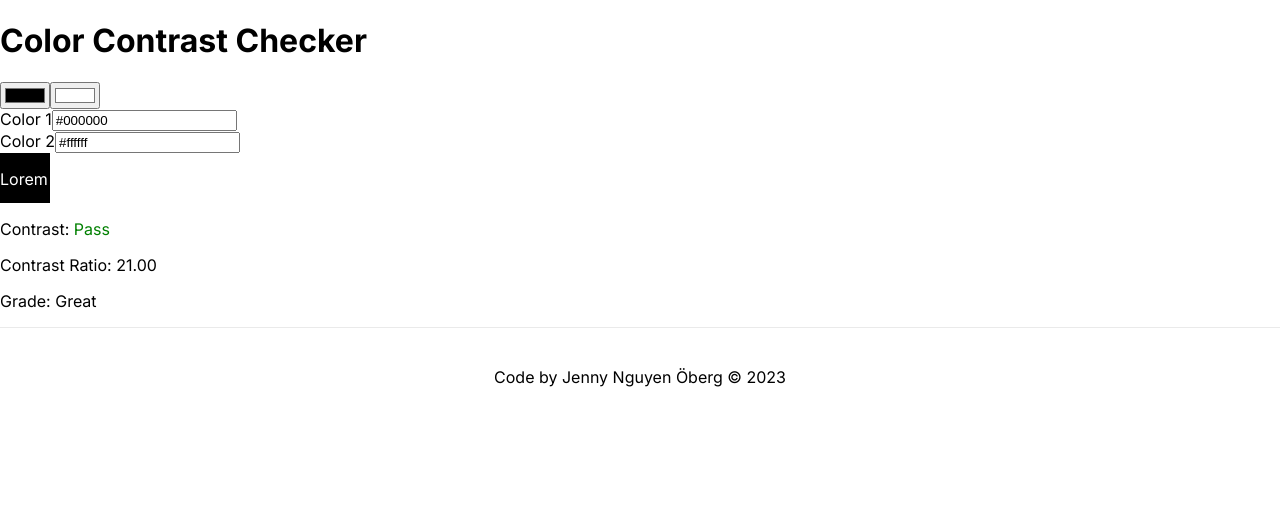
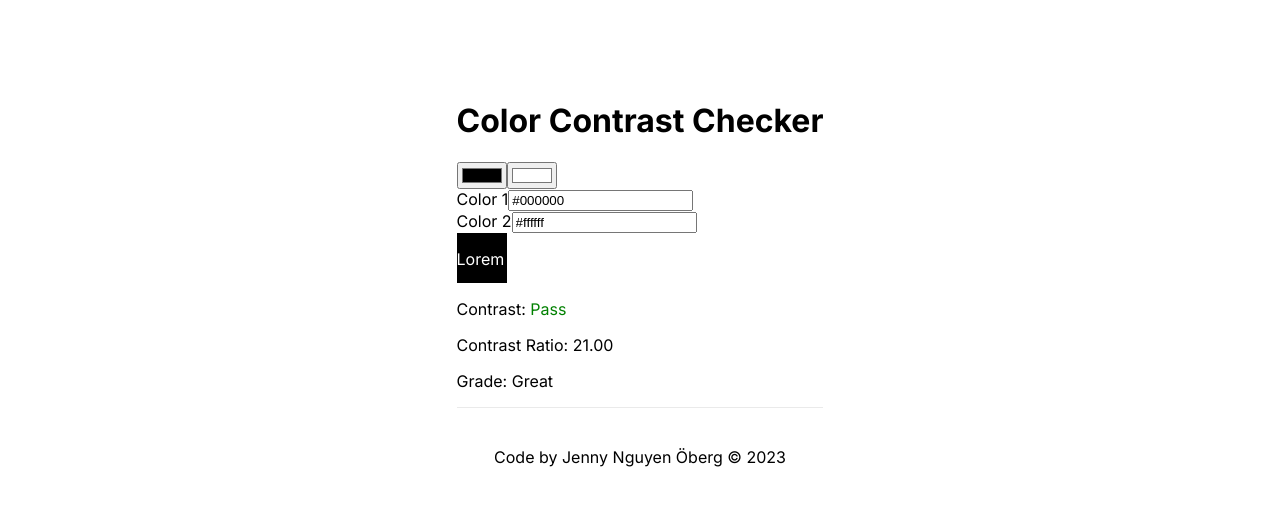
Before and after one commit to jennynguyenoberg/color-checker-TDD, a Next.js app: page / in a window 1280 px wide. Shown: the top 506 px of the page. Built offline with nearby package versions, Linux system fonts and the light colour scheme.

Commit message:
Center the content

```diff
--- a/app/page.tsx
+++ b/app/page.tsx
@@ -2,8 +2,8 @@ import Home from './components/Home'
 
 export default function Page() {
   return (
-    <div>
+    <main>
       <Home />
-    </div>
+    </main>
   )
 }
```
